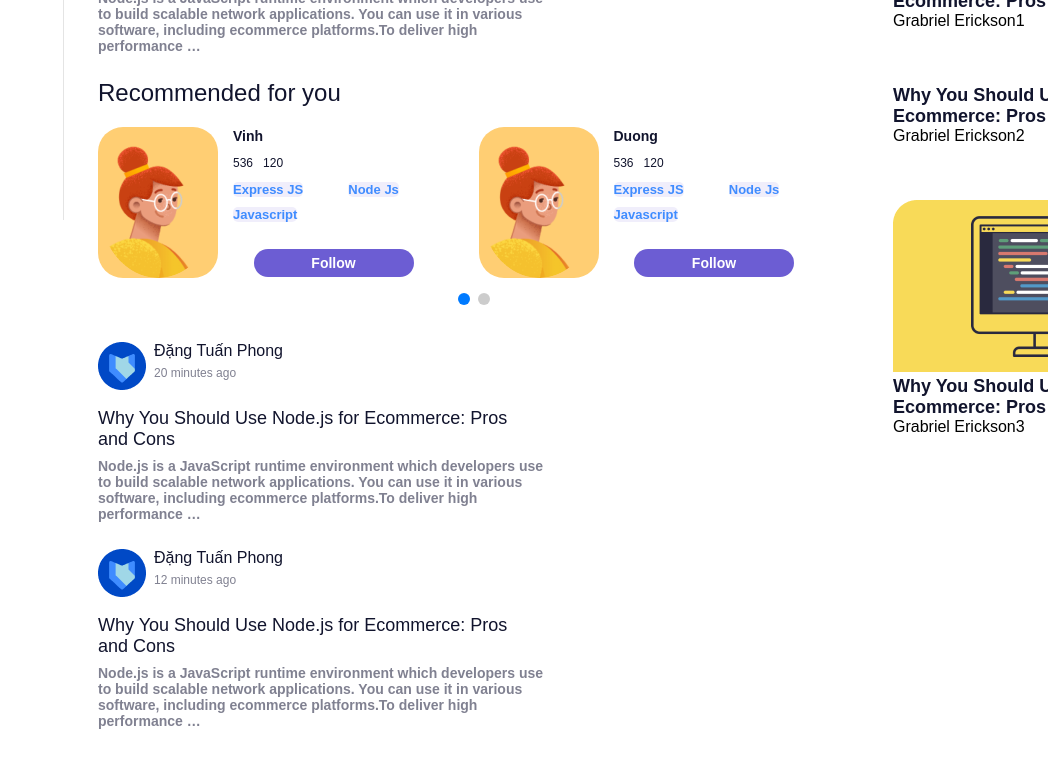
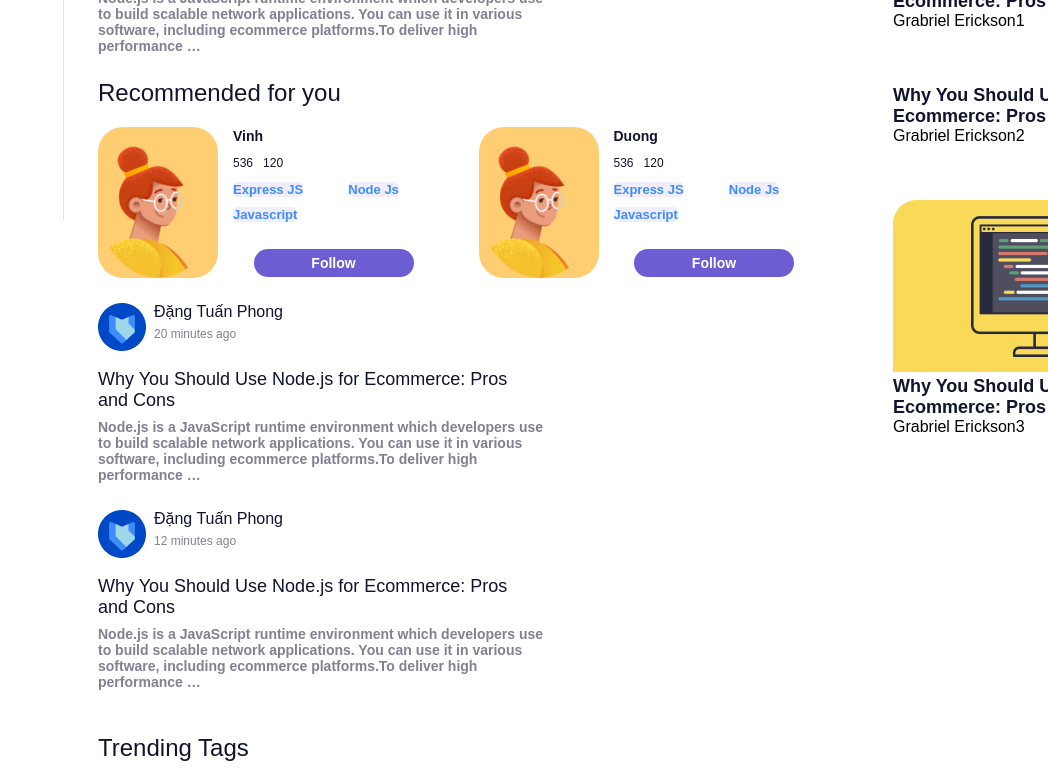
Before and after one commit to KeenTraan/ReactProject, a React (Create React App) app: page / in a window 1280 px wide. Shown: the part 660-1436 px from the top of the page, without its empty margins (232-1280 px from the left). Built offline with nearby package versions, Linux system fonts and the light colour scheme.

Commit message:
[front] change css

```diff
--- a/src/shareComponent/button/buttonstyle.scss
+++ b/src/shareComponent/button/buttonstyle.scss
@@ -25,7 +25,7 @@
 }
 .list-item {
   position: absolute;
-  top: 430px;
+  top: 405px;
   right: 232px;
   background-color: #6c5dd3;
   border-radius: 10px;
--- a/src/shareComponent/recomment/RecommentPost.js
+++ b/src/shareComponent/recomment/RecommentPost.js
@@ -3,7 +3,7 @@ import { Swiper, SwiperSlide } from 'swiper/react';
 import 'swiper/css';
 import "swiper/css/pagination";
 import "swiper/css/navigation";
-import { Pagination } from "swiper";
+// import { Pagination } from "swiper";
 export default function RecommentPost(props) {
   return (
     <div className="layout">
@@ -11,11 +11,11 @@ export default function RecommentPost(props) {
       <div className="recomment-container">
         <Swiper
           spaceBetween={10}
-          pagination={{
-            clickable: true,
-          }}
+          // pagination={{
+          //   clickable: true,
+          // }}
           slidesPerView={2}
-          modules={[Pagination]}
+          // modules={[Pagination]}
           className="my-swiper"
         >
           {props.recommentPost.map(item => (
--- a/src/shareComponent/recomment/recommentstyle.scss
+++ b/src/shareComponent/recomment/recommentstyle.scss
@@ -18,7 +18,7 @@
     cursor: pointer;
     background-color: white;
     border-radius: 16px;
-    height: 190px;
+    // height: 190px;
   }
   .recomment-content {
     display: flex;
```
